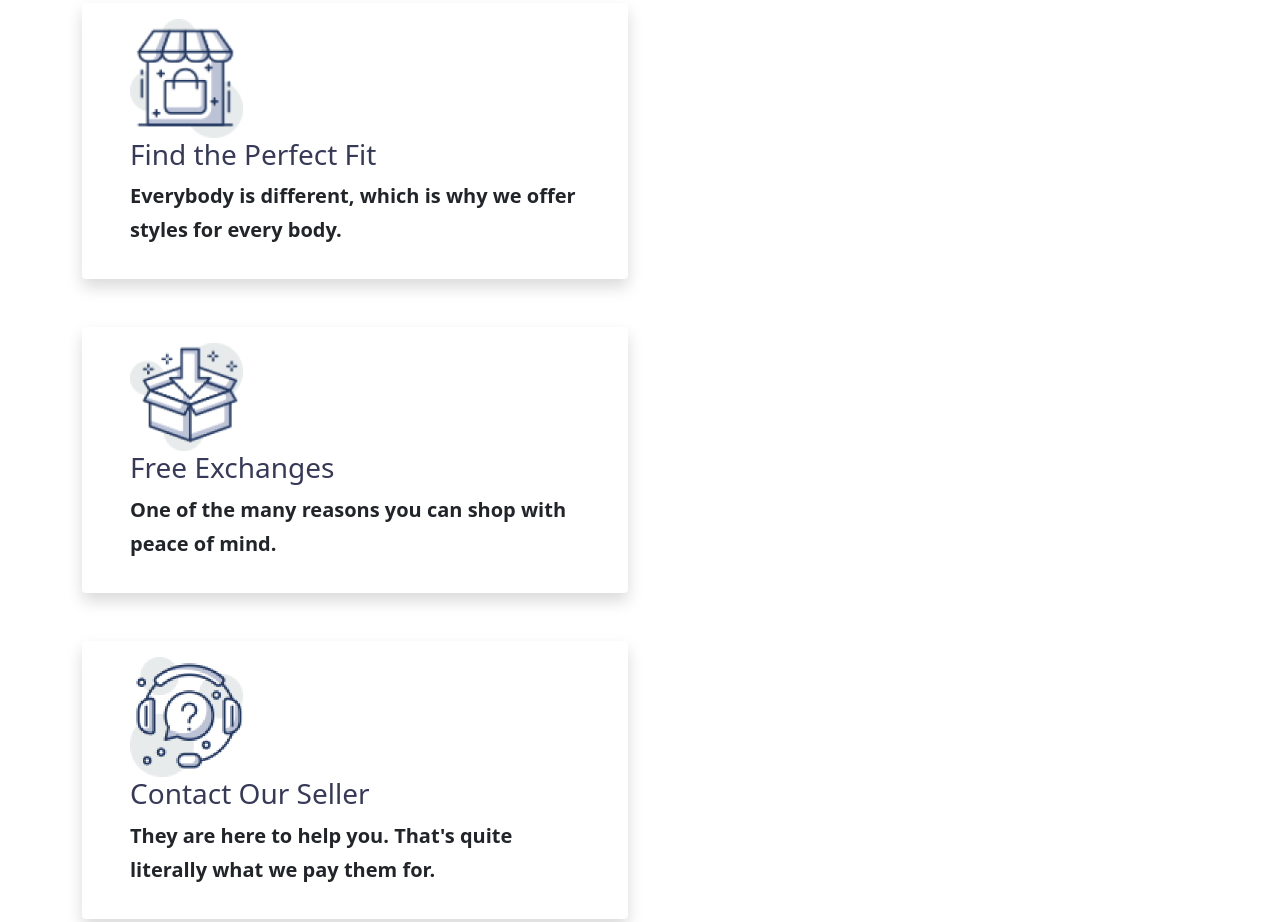
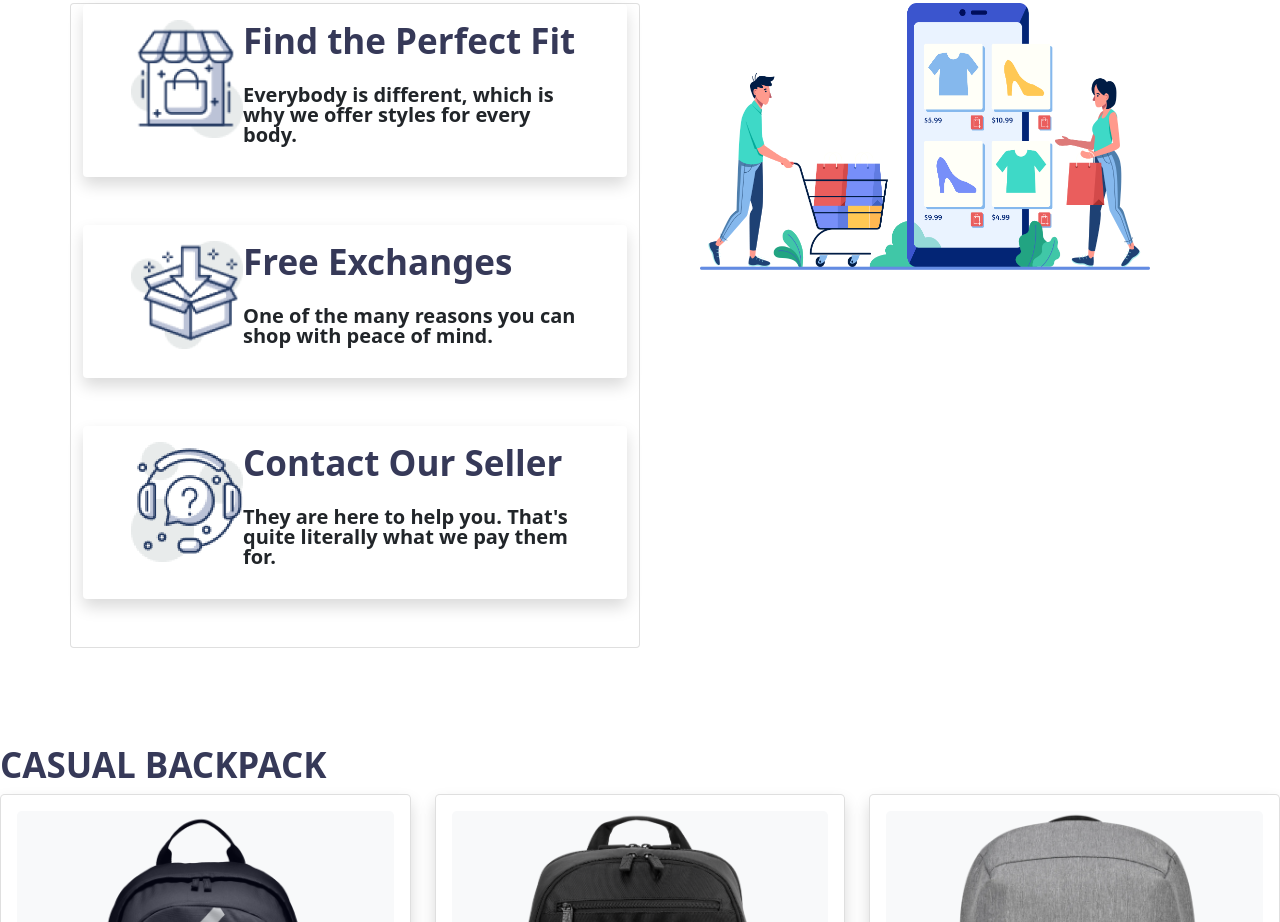
Before and after one commit to sabbirahmad2012/Backpack-Moon, a plain HTML site: page index.html in a window 1280 px wide. Shown: the part 1169-2091 px from the top of the page. Drawn offline with nearby package versions, Linux system fonts and the light colour scheme.

Commit message:
Update index.html

```diff
--- a/index.html
+++ b/index.html
@@ -18,7 +18,8 @@
     p{
       font-size: 20px;
       font-weight: bolder;
-      line-height: 170%;
+      line-height: 100%;
+      padding-top: 15px;
     }
     a{
       font-weight: bold;
@@ -28,8 +29,32 @@
     }
     h3{
       color: #363958;
+      font-weight: bold;
+      font-size: 35px;
     }
+   /* .rt-img{
+      display: flex;
+      flex-direction: column;
+      flex-flow: column;
+    }
+    .card{
+      height: 30rem;
+      border: none;
+    }
+    .card-img{
+      width: 7rem;
+      height: 7rem;
+      display: flex;
+      justify-content: center;
+    }
+    .card-h3{
+      display: flex;
 
+    }
+    .card-p{
+      float: right;
+      padding: 30px;
+    }*/
   </style>
 </head>
 <body>
@@ -75,34 +100,44 @@
     </section>
   </header>
 
-  <main class="container py-5">
-  <section>
+  <main>
+  <section class="container py-5">
 
     <div class="row">
 
-      <div class="col-lg-6">
+      <div class="card col-lg-6">
 
-        <div class="col-sm-12 px-5 shadow p-3 mb-5 bg-body rounded">
-          <img src="Logo, Icon/image 12.png" alt="" class="w-25">
-          <h3 class="right">Find the Perfect Fit</h3>
-          <p class="right">Everybody is different, which is why we offer styles for every body.
-          </p>
+        <div class="col-sm-12 d-flex px-5 shadow p-3 mb-5 bg-body rounded">
+          <div class="w-25"><img src="Logo, Icon/image 12.png" alt="" class="card-img w-100"></div>
+          <div class="w-75"><h3 class="card-h3">Find the Perfect Fit</h3>
+            <p class="card-p">Everybody is different, which is why we offer styles for every body.
+            </p>
+          </div>
+
         </div>
-        <div class="col-sm-12 px-5 shadow p-3 mb-5 bg-body rounded">
-          <img src="logo, icon/image 13.png" alt="" class="w-25">
-          <h3>Free Exchanges</h3>
-          <p>One of the many reasons you can shop with peace of mind.</p>
+        <div class="col-sm-12 d-flex px-5 shadow p-3 mb-5 bg-body rounded">
+         <div class="w-25">
+           <img src="logo, icon/image 13.png" alt="" class="rt-img w-100">
+         </div>
+          <div class="w-75">
+            <h3>Free Exchanges</h3>
+            <p>One of the many reasons you can shop with peace of mind.</p>
+          </div>
         </div>
-        <div class="col-sm-12 px-5 shadow p-3 mb-5 bg-body rounded">
-          <img src="Logo, Icon/image 14.png" alt="" class="w-25">
-          <h3>Contact Our Seller</h3>
-          <p>They are here to help you. That's quite literally what we pay them for.</p>
+        <div class="col-sm-12 d-flex px-5 shadow p-3 mb-5 bg-body rounded">
+          <div class="w-25">
+            <img src="Logo, Icon/image 14.png" alt="" class="w-100">
+          </div>
+          <div class="w-75">
+           <h3>Contact Our Seller</h3>
+           <p>They are here to help you. That's quite literally what we pay them for.</p>
+          </div>
         </div>
 
       </div>
 
-      <div class="col-lg-6 w-100 d-flex justify-content-end">
-          <img src="logo, icon/XMLID 1.png" alt="" class="w-100">
+      <div class="col-lg-6 w-50">
+          <img src="logo, icon/XMLID 1.png" alt="" class="w-100 ml-5 px-5">
         </div>
 
 
```
